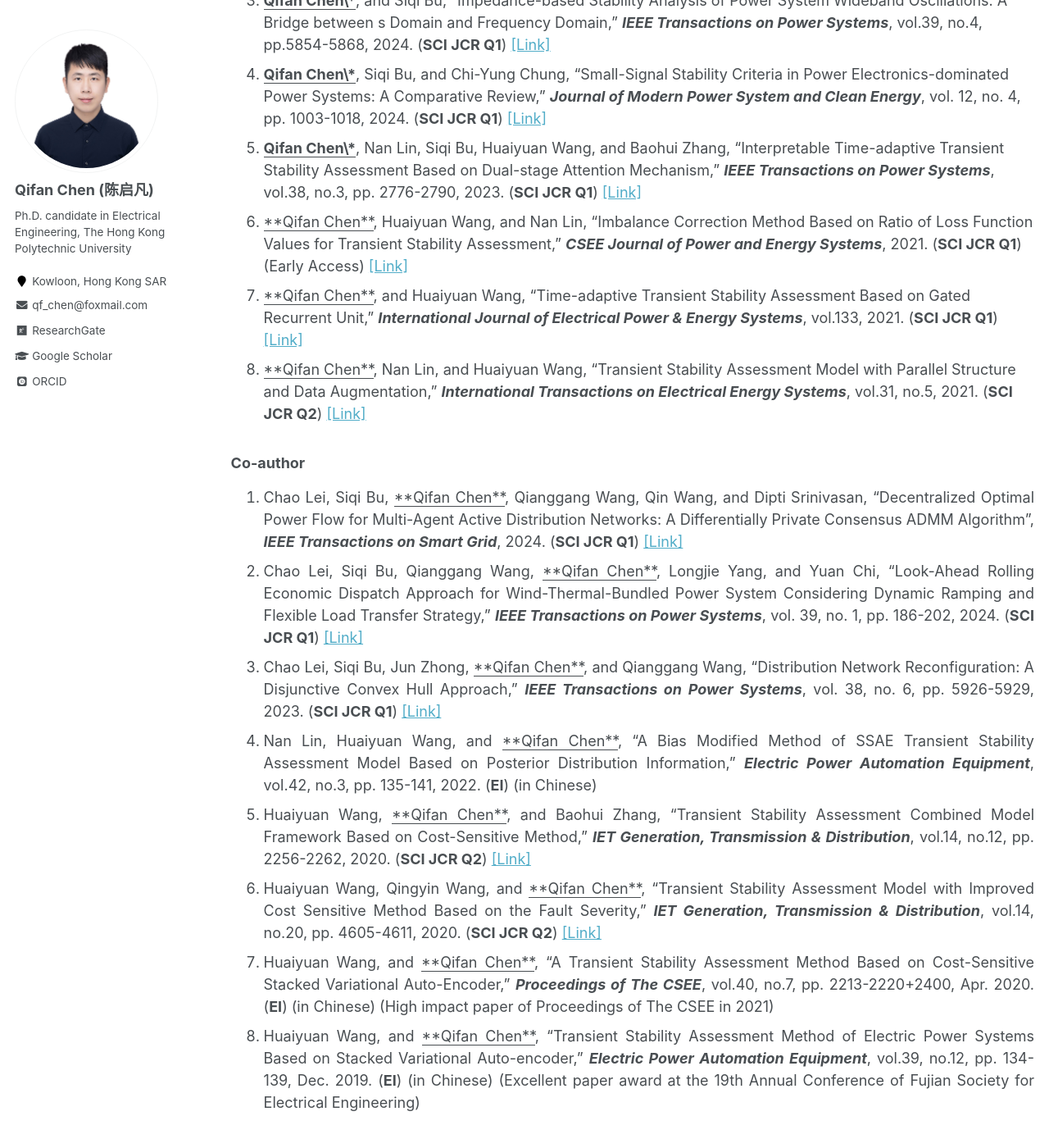
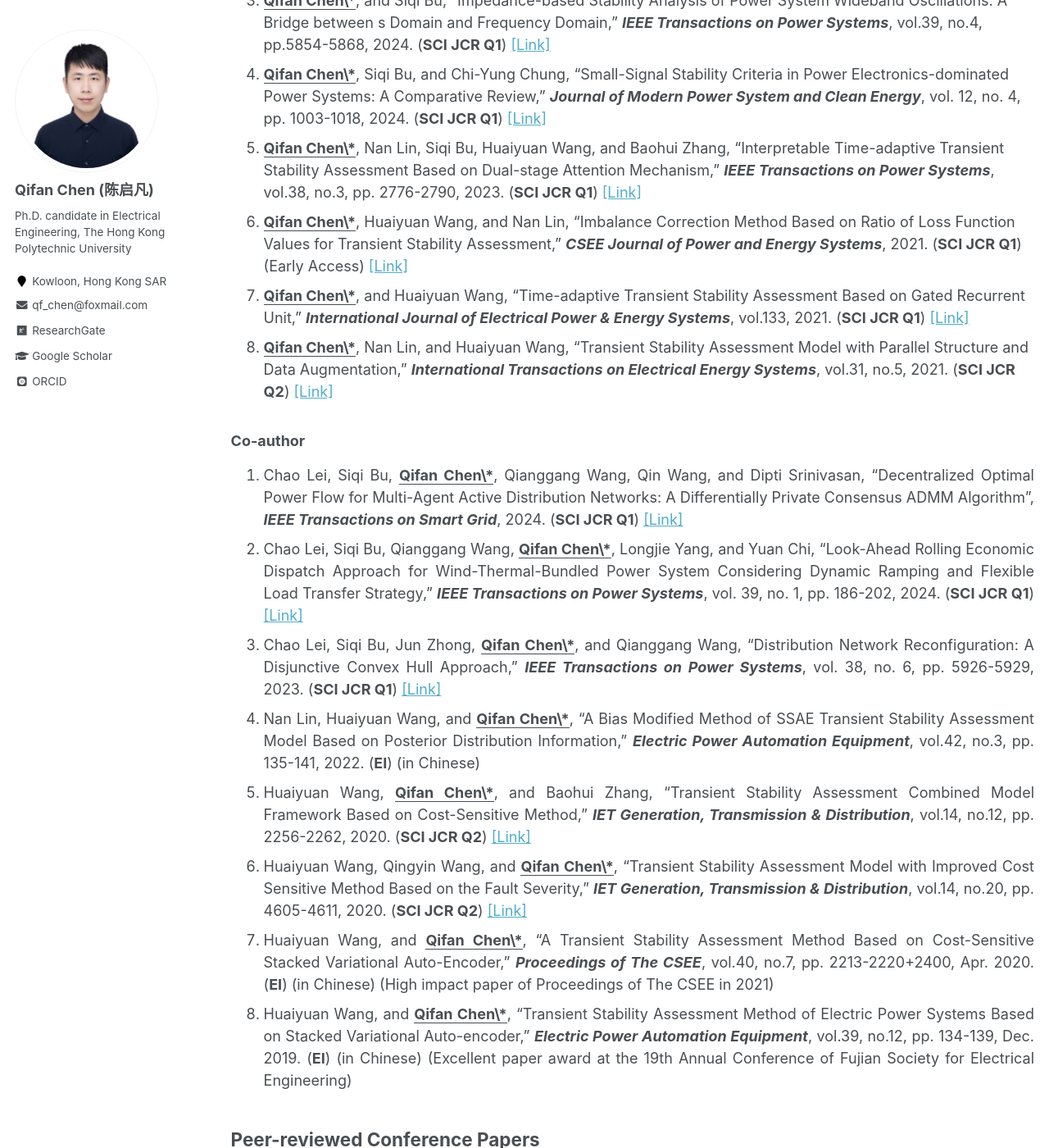
Before and after one commit to ChQf/ChQf.github.io, a Jekyll site: the page built from _pages/publications.md, in a window 1280 px wide and 1400 px high, scrolled down 487 px. Shown: the whole window at 82% size. Built offline with Jekyll 4.4.1, drawn with Linux system fonts in a browser that asks for light colours; some web fonts are replaced; some of the changed text lies outside the part shown.

Commit message:
Update publications.md

```diff
--- a/_pages/publications.md
+++ b/_pages/publications.md
@@ -12,26 +12,26 @@ author_profile: true
 3. **<u>Qifan Chen\*</u>**, and Siqi Bu, "Impedance-based Stability Analysis of Power System Wideband Oscillations: A Bridge between s Domain and Frequency Domain," ***IEEE Transactions on Power Systems***, vol.39, no.4, pp.5854-5868, 2024. (**SCI JCR Q1**) [[Link]](https://ieeexplore.ieee.org/document/10360322){:target="_blank"}<br>
 4. **<u>Qifan Chen\*</u>**, Siqi Bu, and Chi-Yung Chung, "Small-Signal Stability Criteria in Power Electronics-dominated Power Systems: A Comparative Review," ***Journal of Modern Power System and Clean Energy***, vol. 12, no. 4, pp. 1003-1018, 2024. (**SCI JCR Q1**) [[Link]](https://ieeexplore.ieee.org/document/10355078){:target="_blank"}<br>
 5. **<u>Qifan Chen\*</u>**, Nan Lin, Siqi Bu, Huaiyuan Wang, and Baohui Zhang, "Interpretable Time-adaptive Transient Stability Assessment Based on Dual-stage Attention Mechanism," ***IEEE Transactions on Power Systems***, vol.38, no.3, pp. 2776-2790, 2023. (**SCI JCR Q1**) [[Link]](https://ieeexplore.ieee.org/document/9802730){:target="_blank"}<br>
-6. <u>**Qifan Chen**</u>, Huaiyuan Wang, and Nan Lin, "Imbalance Correction Method Based on Ratio of Loss Function Values for Transient Stability Assessment," ***CSEE Journal of Power and Energy Systems***, 2021. (**SCI JCR Q1**) (Early Access) [[Link]](https://ieeexplore.ieee.org/document/9770511){:target="_blank"}<br>
-7. <u>**Qifan Chen**</u>, and Huaiyuan Wang, "Time-adaptive Transient Stability Assessment Based on Gated Recurrent Unit," ***International Journal of Electrical Power & Energy Systems***, vol.133, 2021. (**SCI JCR Q1**) [[Link]](https://doi.org/10.1016/j.ijepes.2021.107156){:target="_blank"}<br>
-8. <u>**Qifan Chen**</u>, Nan Lin, and Huaiyuan Wang, "Transient Stability Assessment Model with Parallel Structure and Data Augmentation," ***International Transactions on Electrical Energy Systems***, vol.31, no.5, 2021. (**SCI JCR Q2**) [[Link]](https://doi.org/10.1002/2050-7038.12872){:target="_blank"}<br>
+6. **<u>Qifan Chen\*</u>**, Huaiyuan Wang, and Nan Lin, "Imbalance Correction Method Based on Ratio of Loss Function Values for Transient Stability Assessment," ***CSEE Journal of Power and Energy Systems***, 2021. (**SCI JCR Q1**) (Early Access) [[Link]](https://ieeexplore.ieee.org/document/9770511){:target="_blank"}<br>
+7. **<u>Qifan Chen\*</u>**, and Huaiyuan Wang, "Time-adaptive Transient Stability Assessment Based on Gated Recurrent Unit," ***International Journal of Electrical Power & Energy Systems***, vol.133, 2021. (**SCI JCR Q1**) [[Link]](https://doi.org/10.1016/j.ijepes.2021.107156){:target="_blank"}<br>
+8. **<u>Qifan Chen\*</u>**, Nan Lin, and Huaiyuan Wang, "Transient Stability Assessment Model with Parallel Structure and Data Augmentation," ***International Transactions on Electrical Energy Systems***, vol.31, no.5, 2021. (**SCI JCR Q2**) [[Link]](https://doi.org/10.1002/2050-7038.12872){:target="_blank"}<br>
 
 ### Co-author
-1. Chao Lei, Siqi Bu, <u>**Qifan Chen**</u>, Qianggang Wang, Qin Wang, and Dipti Srinivasan, “Decentralized Optimal Power Flow for Multi-Agent Active Distribution Networks: A Differentially Private Consensus ADMM Algorithm”, ***IEEE Transactions on Smart Grid***, 2024. (**SCI JCR Q1**) [[Link]](https://ieeexplore.ieee.org/document/10659236){:target="_blank"}<br>
-2. Chao Lei, Siqi Bu, Qianggang Wang, <u>**Qifan Chen**</u>, Longjie Yang, and Yuan Chi, “Look-Ahead Rolling Economic Dispatch Approach for Wind-Thermal-Bundled Power System Considering Dynamic Ramping and Flexible Load Transfer Strategy,” ***IEEE Transactions on Power Systems***, vol. 39, no. 1, pp. 186-202, 2024. (**SCI JCR Q1**) [[Link]](https://ieeexplore.ieee.org/document/10026349){:target="_blank"}<br>
-3. Chao Lei, Siqi Bu, Jun Zhong, <u>**Qifan Chen**</u>, and Qianggang Wang, “Distribution Network Reconfiguration: A Disjunctive Convex Hull Approach,” ***IEEE Transactions on Power Systems***, vol. 38, no. 6, pp. 5926-5929, 2023. (**SCI JCR Q1**) [[Link]](https://ieeexplore.ieee.org/document/10214389){:target="_blank"}<br>
-4. Nan Lin, Huaiyuan Wang, and <u>**Qifan Chen**</u>, "A Bias Modified Method of SSAE Transient Stability Assessment Model Based on Posterior Distribution Information," ***Electric Power Automation Equipment***, vol.42, no.3, pp. 135-141, 2022. (**EI**) (in Chinese)<br>
-5. Huaiyuan Wang, <u>**Qifan Chen**</u>, and Baohui Zhang, "Transient Stability Assessment Combined Model Framework Based on Cost-Sensitive Method," ***IET Generation, Transmission & Distribution***, vol.14, no.12, pp. 2256-2262, 2020. (**SCI JCR Q2**) [[Link]](https://doi.org/10.1049/iet-gtd.2019.1562){:target="_blank"}<br>
-6. Huaiyuan Wang, Qingyin Wang, and <u>**Qifan Chen**</u>, "Transient Stability Assessment Model with Improved Cost Sensitive Method Based on the Fault Severity," ***IET Generation, Transmission & Distribution***, vol.14, no.20, pp. 4605-4611, 2020. (**SCI JCR Q2**) [[Link]](https://doi.org/10.1049/iet-gtd.2020.0967){:target="_blank"}<br>
-7. Huaiyuan Wang, and <u>**Qifan Chen**</u>, "A Transient Stability Assessment Method Based on Cost-Sensitive Stacked Variational Auto-Encoder," ***Proceedings of The CSEE***, vol.40, no.7, pp. 2213-2220+2400, Apr. 2020. (**EI**) (in Chinese) (High impact paper of Proceedings of The CSEE in 2021)<br>
-8. Huaiyuan Wang, and <u>**Qifan Chen**</u>, "Transient Stability Assessment Method of Electric Power Systems Based on Stacked Variational Auto-encoder," ***Electric Power Automation Equipment***, vol.39, no.12, pp. 134-139, Dec. 2019. (**EI**) (in Chinese) (Excellent paper award at the 19th Annual Conference of Fujian Society for Electrical Engineering)
+1. Chao Lei, Siqi Bu, **<u>Qifan Chen\*</u>**, Qianggang Wang, Qin Wang, and Dipti Srinivasan, “Decentralized Optimal Power Flow for Multi-Agent Active Distribution Networks: A Differentially Private Consensus ADMM Algorithm”, ***IEEE Transactions on Smart Grid***, 2024. (**SCI JCR Q1**) [[Link]](https://ieeexplore.ieee.org/document/10659236){:target="_blank"}<br>
+2. Chao Lei, Siqi Bu, Qianggang Wang, **<u>Qifan Chen\*</u>**, Longjie Yang, and Yuan Chi, “Look-Ahead Rolling Economic Dispatch Approach for Wind-Thermal-Bundled Power System Considering Dynamic Ramping and Flexible Load Transfer Strategy,” ***IEEE Transactions on Power Systems***, vol. 39, no. 1, pp. 186-202, 2024. (**SCI JCR Q1**) [[Link]](https://ieeexplore.ieee.org/document/10026349){:target="_blank"}<br>
+3. Chao Lei, Siqi Bu, Jun Zhong, **<u>Qifan Chen\*</u>**, and Qianggang Wang, “Distribution Network Reconfiguration: A Disjunctive Convex Hull Approach,” ***IEEE Transactions on Power Systems***, vol. 38, no. 6, pp. 5926-5929, 2023. (**SCI JCR Q1**) [[Link]](https://ieeexplore.ieee.org/document/10214389){:target="_blank"}<br>
+4. Nan Lin, Huaiyuan Wang, and **<u>Qifan Chen\*</u>**, "A Bias Modified Method of SSAE Transient Stability Assessment Model Based on Posterior Distribution Information," ***Electric Power Automation Equipment***, vol.42, no.3, pp. 135-141, 2022. (**EI**) (in Chinese)<br>
+5. Huaiyuan Wang, **<u>Qifan Chen\*</u>**, and Baohui Zhang, "Transient Stability Assessment Combined Model Framework Based on Cost-Sensitive Method," ***IET Generation, Transmission & Distribution***, vol.14, no.12, pp. 2256-2262, 2020. (**SCI JCR Q2**) [[Link]](https://doi.org/10.1049/iet-gtd.2019.1562){:target="_blank"}<br>
+6. Huaiyuan Wang, Qingyin Wang, and **<u>Qifan Chen\*</u>**, "Transient Stability Assessment Model with Improved Cost Sensitive Method Based on the Fault Severity," ***IET Generation, Transmission & Distribution***, vol.14, no.20, pp. 4605-4611, 2020. (**SCI JCR Q2**) [[Link]](https://doi.org/10.1049/iet-gtd.2020.0967){:target="_blank"}<br>
+7. Huaiyuan Wang, and **<u>Qifan Chen\*</u>**, "A Transient Stability Assessment Method Based on Cost-Sensitive Stacked Variational Auto-Encoder," ***Proceedings of The CSEE***, vol.40, no.7, pp. 2213-2220+2400, Apr. 2020. (**EI**) (in Chinese) (High impact paper of Proceedings of The CSEE in 2021)<br>
+8. Huaiyuan Wang, and **<u>Qifan Chen\*</u>**, "Transient Stability Assessment Method of Electric Power Systems Based on Stacked Variational Auto-encoder," ***Electric Power Automation Equipment***, vol.39, no.12, pp. 134-139, Dec. 2019. (**EI**) (in Chinese) (Excellent paper award at the 19th Annual Conference of Fujian Society for Electrical Engineering)
 {: .text-justify}
 
 
 ## Peer-reviewed Conference Papers
 ### First Author/Corresponding Author
-1. <u>**Qifan Chen**</u>, Siqi Bu, and Jiaxin Wen, “Clustering-based Two-stage Small-signal Stability Probabilistic Analysis of Power Systems with Uncertainties”. ***IEEE Power & Energy Society General Meeting (PESGM)***, Orlando, Florida, USA, 2023. (**SCI**) [[Link]](https://ieeexplore.ieee.org/document/10252926){:target="_blank"}<br>
+1. **<u>Qifan Chen\*</u>**, Siqi Bu, and Jiaxin Wen, “Clustering-based Two-stage Small-signal Stability Probabilistic Analysis of Power Systems with Uncertainties”. ***IEEE Power & Energy Society General Meeting (PESGM)***, Orlando, Florida, USA, 2023. (**SCI**) [[Link]](https://ieeexplore.ieee.org/document/10252926){:target="_blank"}<br>
 
 ### Co-Author
-1. Chao Lei, Siqi Bu, Qianggang Wang, and <u>**Qifan Chen**</u>, “Dynamic Ramping of Retrofitted Coal-Fired Power Plants: Basic Formulation and Tightened Approximation,” ***IEEE Power & Energy Society General Meeting (PESGM)***, Orlando, Florida, USA, 2023. (**SCI**) [[Link]](https://ieeexplore.ieee.org/document/10253043){:target="_blank"}<br>
+1. Chao Lei, Siqi Bu, Qianggang Wang, and **<u>Qifan Chen\*</u>**, “Dynamic Ramping of Retrofitted Coal-Fired Power Plants: Basic Formulation and Tightened Approximation,” ***IEEE Power & Energy Society General Meeting (PESGM)***, Orlando, Florida, USA, 2023. (**SCI**) [[Link]](https://ieeexplore.ieee.org/document/10253043){:target="_blank"}<br>
 {: .text-justify}
```
